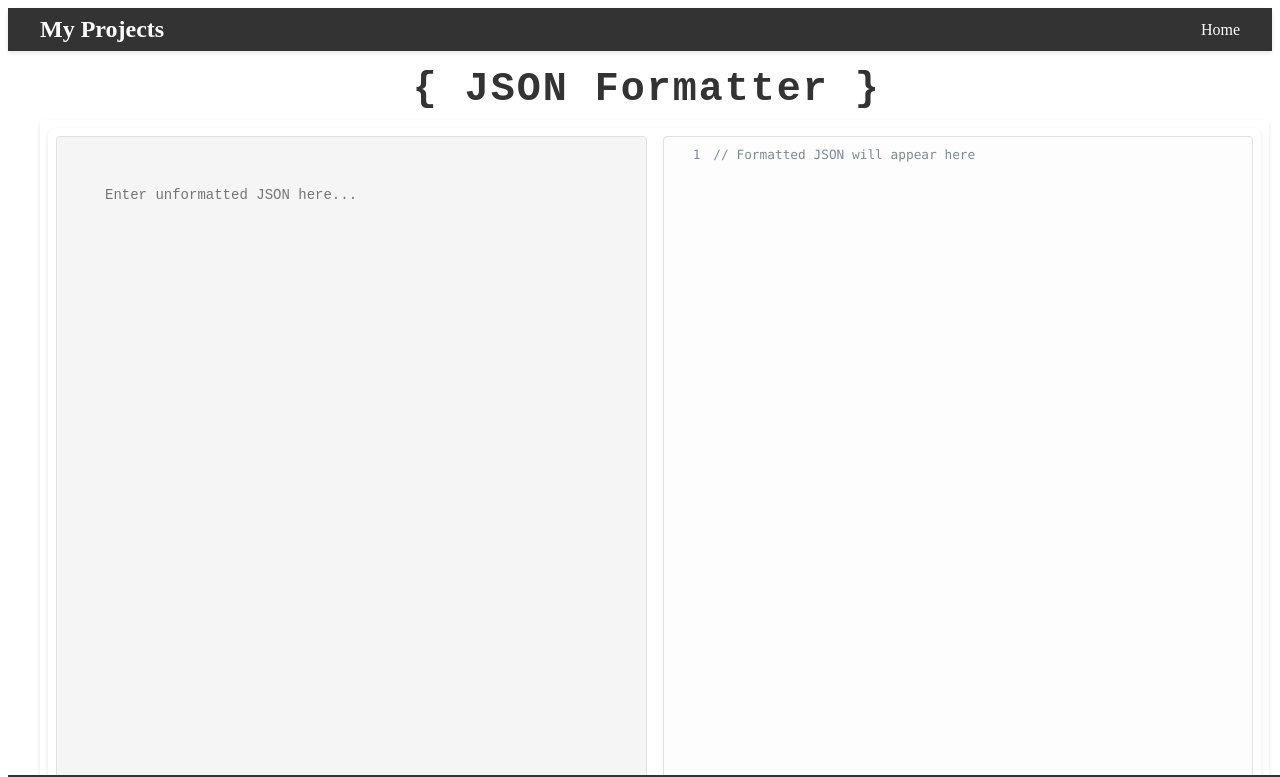
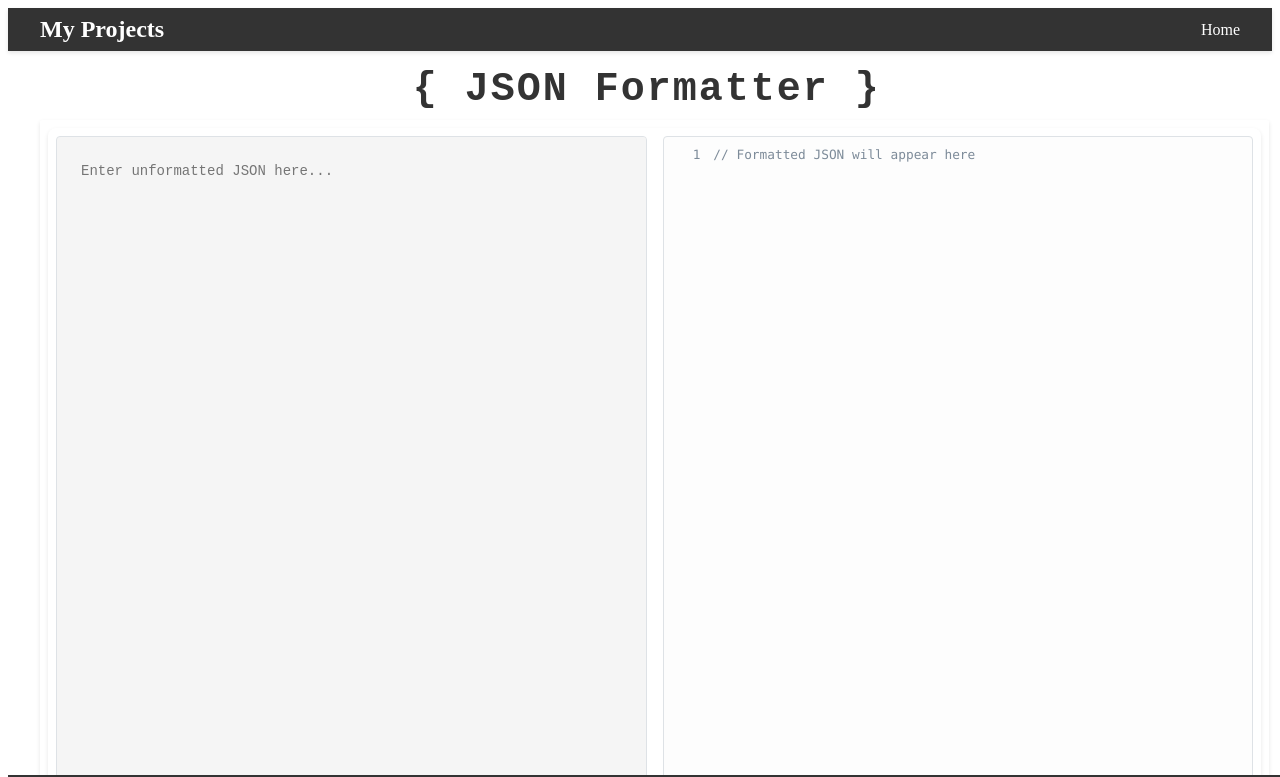
Before and after one commit to github-yash-rathor/format-json, a React (Create React App) app: page /json-formatter in a window 1280 px wide. Shown: the top 777 px of the page. Built offline with nearby package versions, Linux system fonts and the light colour scheme.

Commit message:
Deploy Develop

```diff
--- a/src/projects/jsonFormatter/index.js
+++ b/src/projects/jsonFormatter/index.js
@@ -52,9 +52,8 @@ const JsonFormatter = () => {
                   placeholder="Enter unformatted JSON here..."
                   value={jsonInput}
                   style={{
-                    width: '100%',
-                    height: '100%',
-                    resize: 'none'
+                    width: '94%',
+                    height: '90%'
                   }}
                 />
               </div>
--- a/src/projects/removeUnwantedCharacter/styles.css
+++ b/src/projects/removeUnwantedCharacter/styles.css
@@ -52,7 +52,7 @@
 }
 
 .json-textarea {
-  padding: 3rem;
+  padding: 1.5rem;
   border: none;
   border-radius: 4px;
   font-family: monospace;
```
Also changed, not shown: src/projects/project3/index.js (line endings or trailing spaces).
